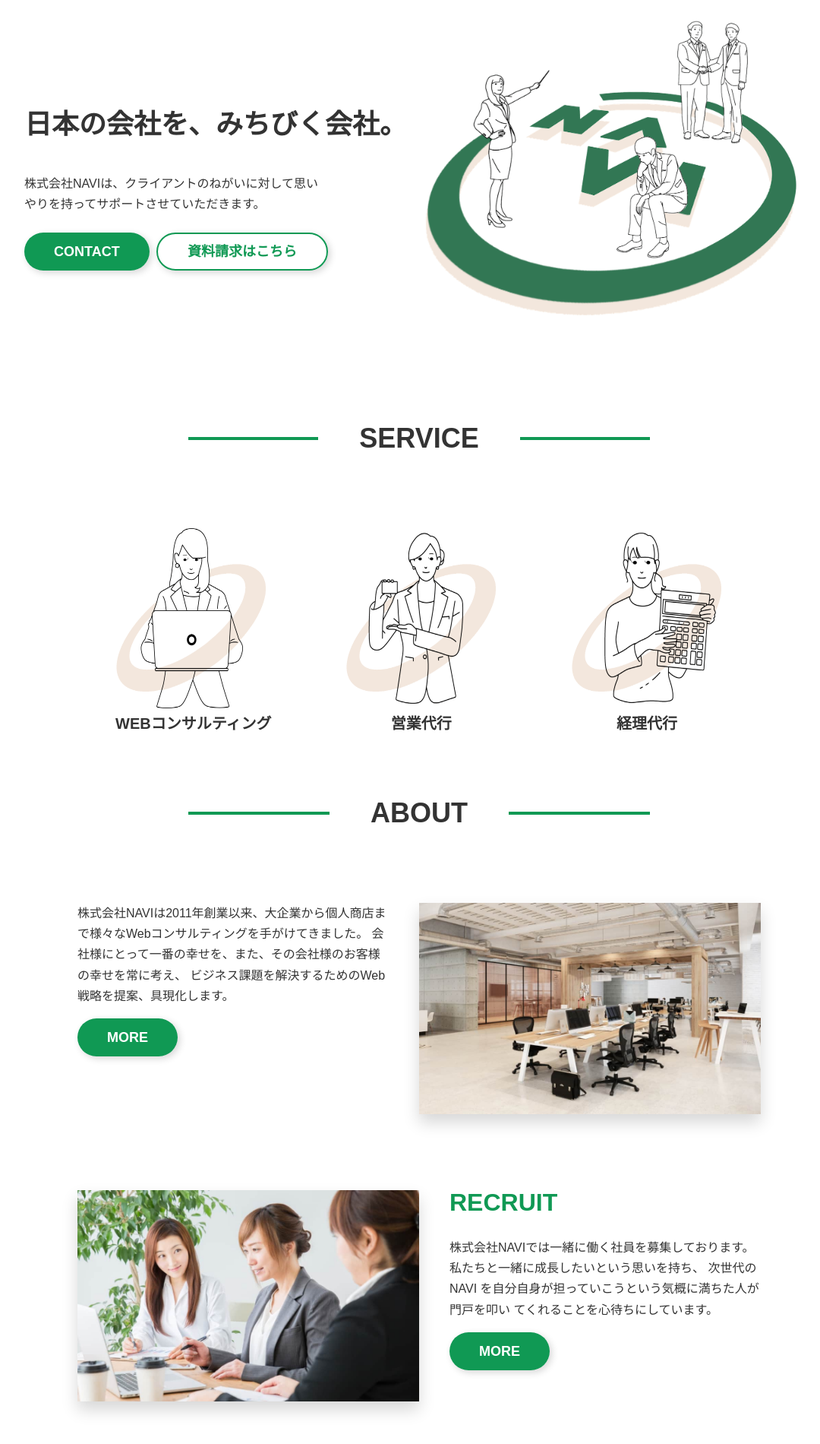
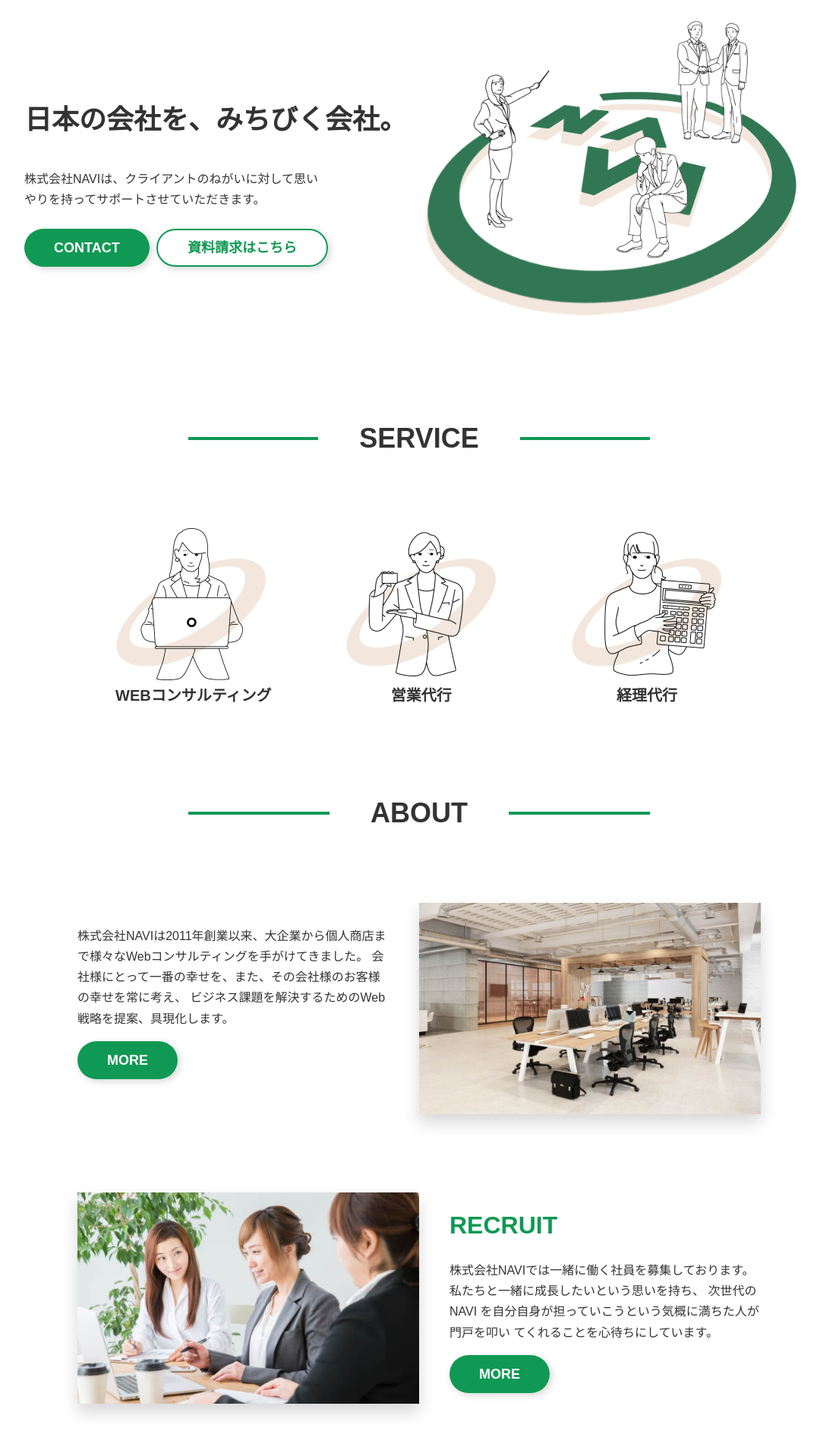
Before and after one commit to sega880/isara-2, a plain HTML site: page level2/index.html in a window 1280 px wide. Shown: the part 140-2040 px from the top of the page at 76% size, without its empty margins (88-1168 px from the left). Drawn offline with Linux system fonts and the light colour scheme.

Commit message:
修正３
・topのテキストと画像を上下中央揃え
・ABOUTのセクション部分を上下中央揃え
・SERVICEの画像が伸びている

```diff
--- a/level2/css/responsive.css
+++ b/level2/css/responsive.css
@@ -13,9 +13,6 @@
     .top .flex > img {
         height: 100%;
     }
-    .top > .flex > div {
-        padding-top: 70px;
-    }
     .top-ttl {
         font-size: 29px;
     }
@@ -27,6 +24,9 @@
     }
     .about .flex:last-child {
         flex-flow: column;
+    }
+    .about .flex:last-child > div {
+        padding-top: 0;
     }
     .about img {
         max-width: none;
--- a/level2/css/style.css
+++ b/level2/css/style.css
@@ -120,8 +120,8 @@
 .top {
     margin-top: 80px;
 }
-.top > .flex > div {
-    padding-top: 110px;
+.top > .flex {
+    align-items: center;
 }
 .top .flex > div,
 .top .flex > img {
@@ -150,6 +150,7 @@
 }
 .service img {
     max-width: 200px;
+    height: auto;
 }
 .service p {
     font-size: 20px;
@@ -160,8 +161,12 @@
     padding: 0 70px;
 }
 .about .flex {
+    align-items: center;
     justify-content: space-between;
     margin-bottom: 100px;
+}
+.about .flex:last-child > div {
+    padding-top: 30px;
 }
 .about p {
     max-width: 450px;
```
